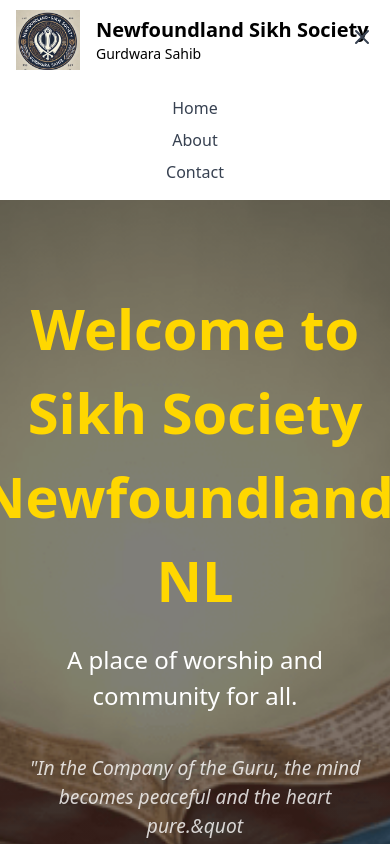
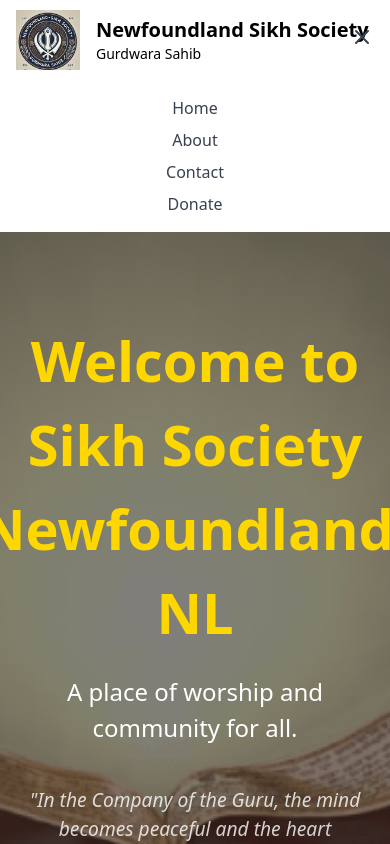
Before and after one commit to karandeepdps/nl-gurughar, a Next.js app in the folder gurughar-website/: page / in a window 390 px wide. Both pictures are taken after a click on the button 362 px from the left and 37 px from the top of the page. Shown: the top 844 px of the page. Built offline with nearby package versions, Linux system fonts and the light colour scheme.

Commit message:
added donation page for mobile

```diff
--- a/gurughar-website/components/Navbar.js
+++ b/gurughar-website/components/Navbar.js
@@ -68,6 +68,11 @@
                     <Link href="/contact" className="text-gray-700 hover:text-blue-600 transition duration-200">
                         Contact
                     </Link>
+                    <Link href="/donation" className="text-gray-700 hover:text-blue-600 transition duration-200">
+                        Donate
+                    </Link>
+
+
                 </div>
             )}
         </nav>
```
